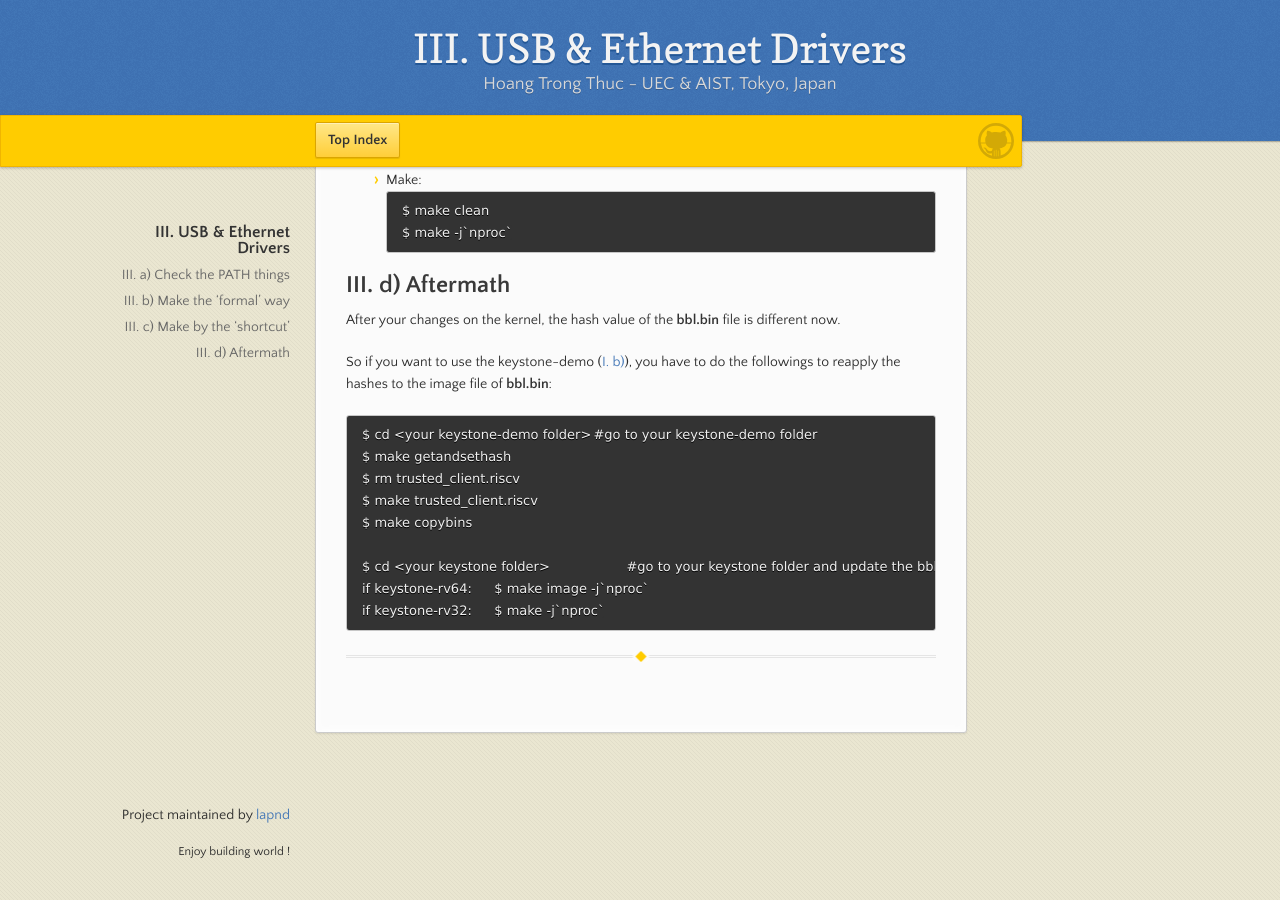
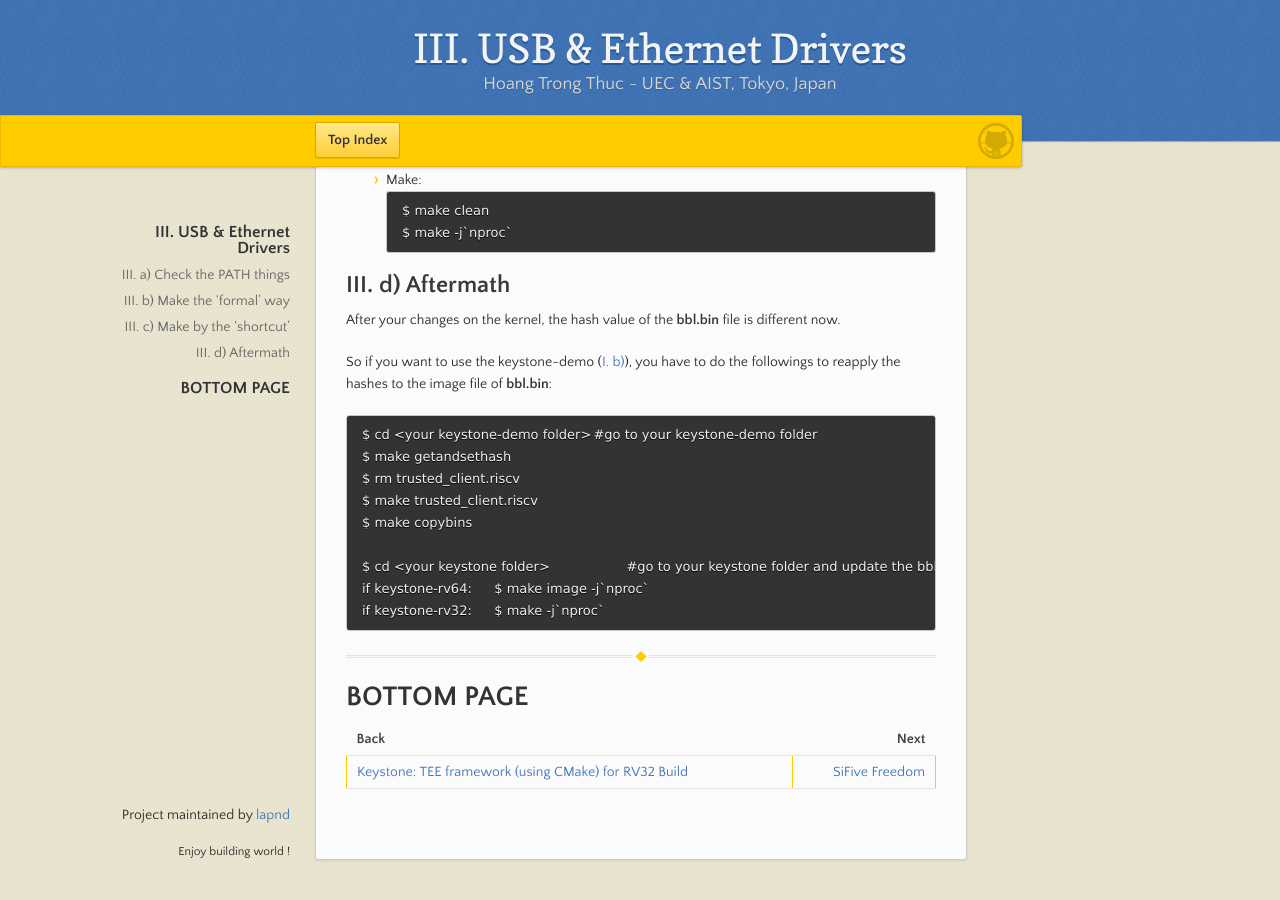
Before and after one commit to lapnd/httdes.github.io, a Jekyll site: the page built from keystone-drivers.md, in a window 1280 px wide and 900 px high, scrolled down 1192 px. Built offline with Jekyll 4.4.1, drawn with Linux system fonts in a browser that asks for light colours; our own code applies the rules of GitHub Pages for plain Markdown files.

Commit message:
Update keystone-drivers.md

```diff
--- a/keystone-drivers.md
+++ b/keystone-drivers.md
@@ -76,3 +76,9 @@ So if you want to use the keystone-demo ([I. b)](#i-b-keystone-demo)), you have
 	if keystone-rv32:	$ make -j`nproc`
 
 * * *
+
+# BOTTOM PAGE
+
+| Back | Next |
+| :--- | ---: |
+| [Keystone: TEE framework (using CMake) for RV32 Build](./keystone-cmake-32.md) | [SiFive Freedom](./vc707.md) |
```
